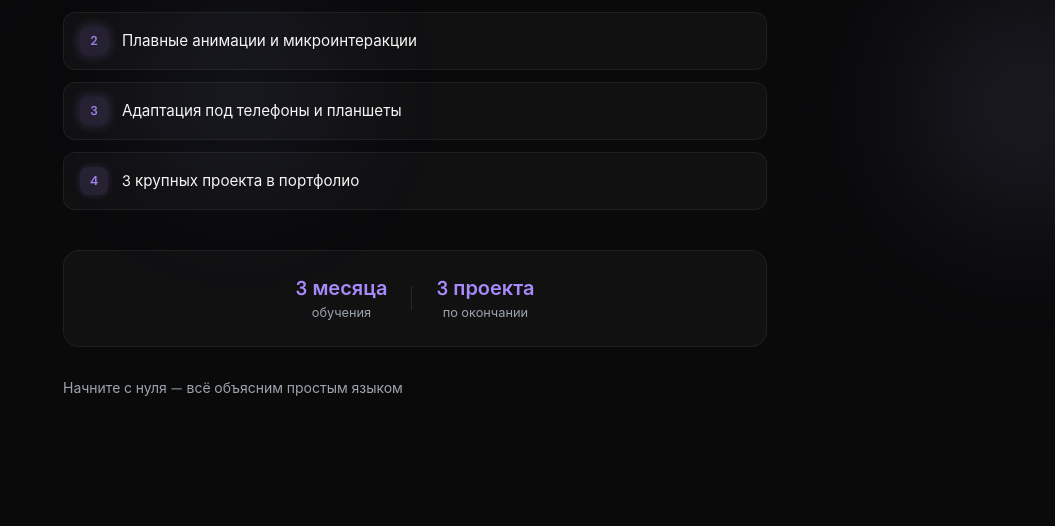
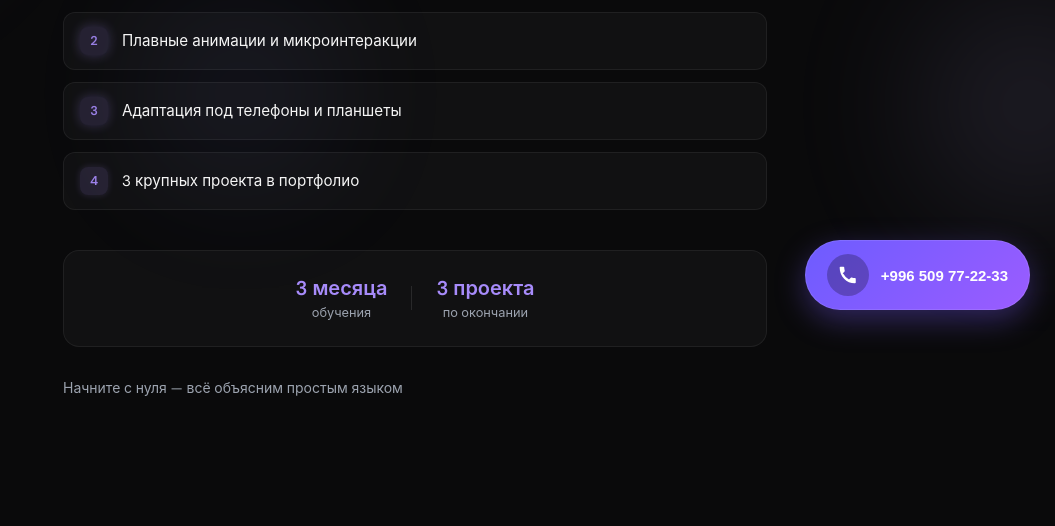
Before and after one commit to NAltynbek/NAltynbek.github.io, a PHP site: page / in a window 1280 px wide. Shown: the part 465-991 px from the top of the page, without its empty margins (225-1280 px from the left). Run offline with PHP 8.4, Linux system fonts and the light colour scheme.

Commit message:
Refactor call button styles and responsive design

```diff
--- a/styles.css
+++ b/styles.css
@@ -734,57 +734,80 @@ body {
 }
 
 
-.call-fixed {
+/* ===== КНОПКА ===== */
+
+.call-btn {
     position: fixed;
     bottom: 25px;
     right: 25px;
 
     display: flex;
     align-items: center;
-    gap: 10px;
+    gap: 12px;
 
-    background: linear-gradient(135deg,#7b5cff,#a855f7);
-    color: #fff;
+    padding: 14px 22px;
 
-    padding: 14px 20px;
+    background: linear-gradient(
+        135deg,
+        #6d5cff,
+        #9b5cff
+    );
+
+    color: white;
+    text-decoration: none;
+
     border-radius: 60px;
 
-    font-size: 16px;
+    font-family: sans-serif;
     font-weight: 600;
+    font-size: 15px;
 
-    text-decoration: none;
+    white-space: nowrap;
 
     box-shadow:
-        0 0 20px rgba(123,92,255,0.6),
-        0 10px 30px rgba(0,0,0,0.4);
-
-    backdrop-filter: blur(12px);
+        0 10px 30px rgba(124,92,255,.35),
+        inset 0 0 0 1px rgba(255,255,255,.1);
 
     transition: all .3s ease;
+
     z-index: 9999;
-
-    animation: pulse 2.5s infinite;
 }
 
-.call-fixed:hover {
-    transform: translateY(-3px) scale(1.05);
+/* ===== ИКОНКА ===== */
+
+.call-icon {
+    width: 42px;
+    height: 42px;
+
+    display: flex;
+    align-items: center;
+    justify-content: center;
+
+    background: rgba(0,0,0,0.25);
+    border-radius: 50%;
 }
 
-.call-icon {
-    font-size: 20px;
+.call-icon svg {
+    width: 20px;
+    height: 20px;
+    fill: white;
 }
 
-/* ===== ПУЛЬС ===== */
-@keyframes pulse {
-    0% { box-shadow: 0 0 0 0 rgba(123,92,255,.7); }
-    70% { box-shadow: 0 0 0 18px rgba(123,92,255,0); }
-    100% { box-shadow: 0 0 0 0 rgba(123,92,255,0); }
+/* ===== HOVER ===== */
+
+.call-btn:hover {
+    transform: translateY(-4px);
+    box-shadow:
+        0 15px 40px rgba(124,92,255,.55);
 }
 
+/* ========================= */
+/* 📱 MOBILE ADAPTATION */
+/* ========================= */
 
 @media (max-width: 768px) {
 
-    .call-fixed {
+    .call-btn {
         width: 65px;
         height: 65px;
         padding: 0;
@@ -794,39 +817,28 @@ body {
         justify-content: center;
     }
 
-    .call-text {
+    .call-number {
         display: none;
     }
 
     .call-icon {
-        font-size: 26px;
+        width: 65px;
+        height: 65px;
+        background: transparent;
+    }
+
+    .call-icon svg {
+        width: 26px;
+        height: 26px;
     }
 }
 
+/* маленькие телефоны */
 @media (max-width: 400px) {
-    .call-fixed {
+    .call-btn {
         bottom: 18px;
         right: 18px;
         width: 60px;
         height: 60px;
     }
 }
-
-@media (min-width: 1400px) {
-    .call-fixed {
-        font-size: 18px;
-        padding: 16px 24px;
-    }
-}
-
-.call-icon {
-    width: 22px;
-    height: 22px;
-    fill: white;
-}
-
-@media (max-width:768px){
-    .call-text{
-        display:none;
-    }
-}
```
